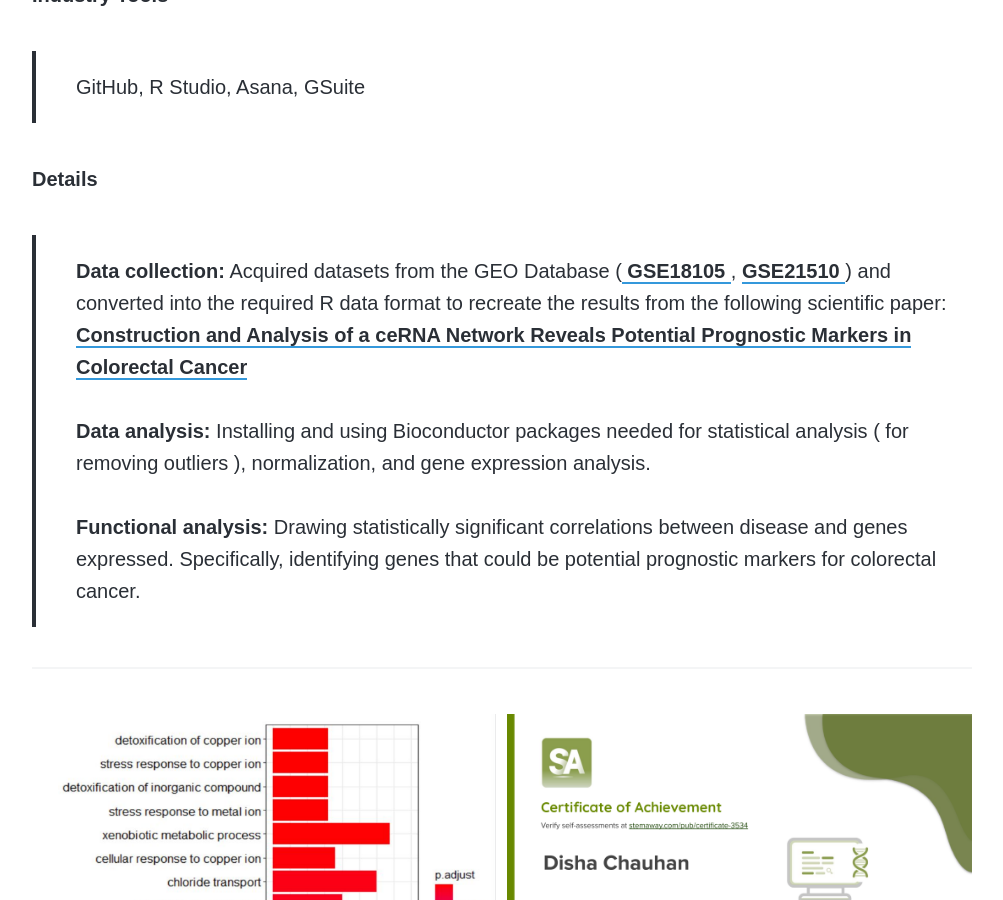
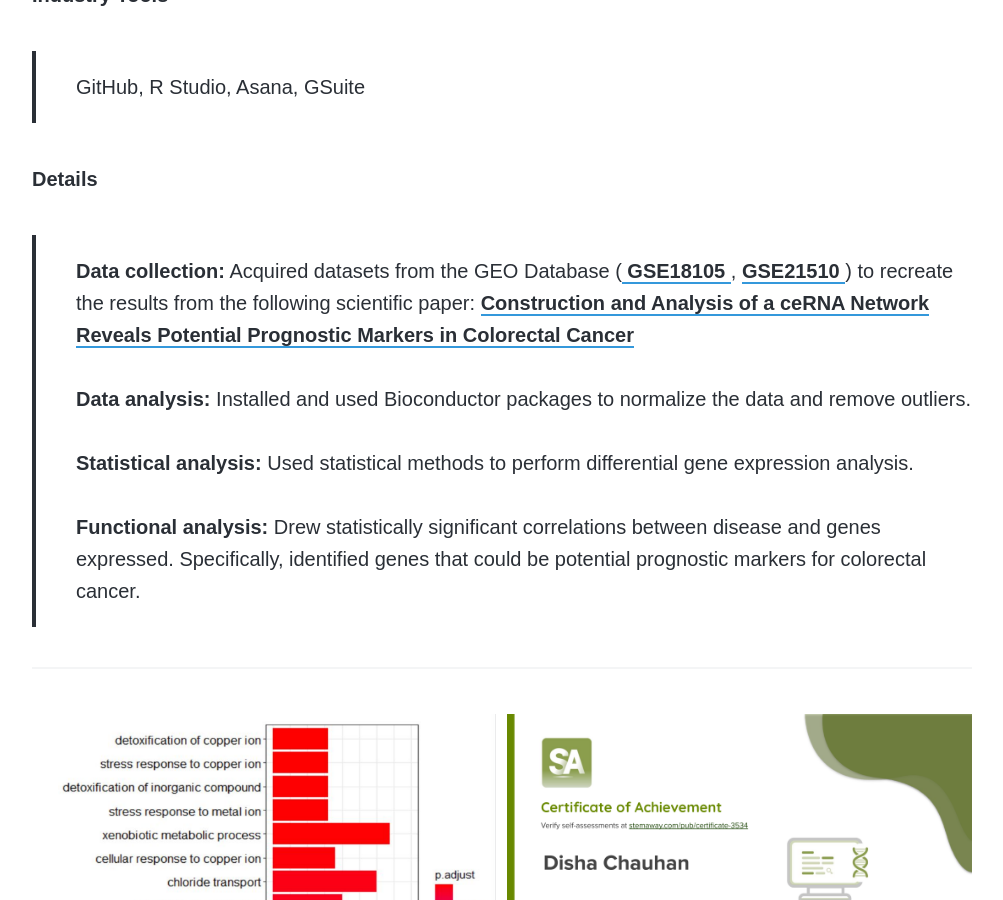
Before and after one commit to disha-22/disha-22.github.io, a Jekyll site: the page built from _projects/bio.md, in a window 1280 px wide and 900 px high, scrolled down 2377 px. Shown: the whole window, without its empty margins (138-1141 px from the left). Built offline with Jekyll 4.4.1, drawn with Linux system fonts in a browser that asks for light colours; nearby versions of some CDN libraries; some web fonts are replaced.

Commit message:
Update bio.md

```diff
--- a/_projects/bio.md
+++ b/_projects/bio.md
@@ -30,9 +30,10 @@
 > GitHub, R Studio, Asana, GSuite
 
 <h6> Details </h6>
-> <b>Data collection:</b> Acquired datasets from the GEO Database (<a href = "https://www.ncbi.nlm.nih.gov/geo/geo2r/?acc=GSE18105"> GSE18105 </a>, <a href="https://www.ncbi.nlm.nih.gov/geo/query/acc.cgi?acc=GSE21510"> GSE21510 </a>) and converted into the required R data format to recreate the results from the following scientific paper: <a href="https://www.ncbi.nlm.nih.gov/pmc/articles/PMC7228005/"> Construction and Analysis of a ceRNA Network Reveals Potential Prognostic Markers in Colorectal Cancer</a>
-<br><br> <b>Data analysis:</b> Installing and using Bioconductor packages needed for statistical analysis ( for removing outliers ), normalization, and gene expression analysis.
-<br><br> <b>Functional analysis:</b> Drawing statistically significant correlations between disease and genes expressed. Specifically, identifying genes that could be potential prognostic markers for colorectal cancer.
+> <b>Data collection:</b> Acquired datasets from the GEO Database (<a href = "https://www.ncbi.nlm.nih.gov/geo/geo2r/?acc=GSE18105"> GSE18105 </a>, <a href="https://www.ncbi.nlm.nih.gov/geo/query/acc.cgi?acc=GSE21510"> GSE21510 </a>) to recreate the results from the following scientific paper: <a href="https://www.ncbi.nlm.nih.gov/pmc/articles/PMC7228005/"> Construction and Analysis of a ceRNA Network Reveals Potential Prognostic Markers in Colorectal Cancer</a>
+<br><br> <b>Data analysis:</b> Installed and used Bioconductor packages to normalize the data and remove outliers.
+<br><br> <b>Statistical analysis:</b> Used statistical methods to perform differential gene expression analysis.
+<br><br> <b>Functional analysis:</b> Drew statistically significant correlations between disease and genes expressed. Specifically, identified genes that could be potential prognostic markers for colorectal cancer.
 
 ---
 
```
